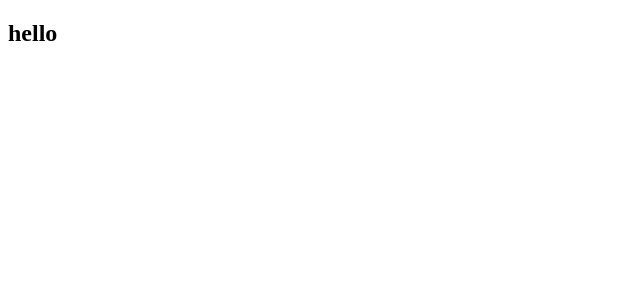
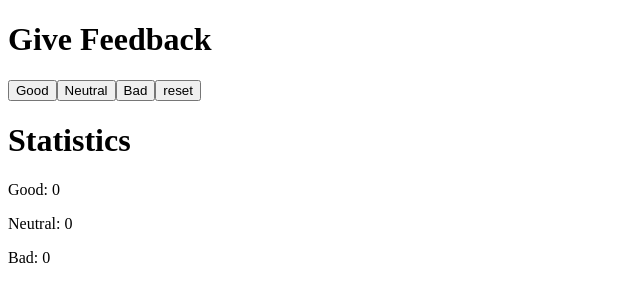
Before and after one commit to INKINSS/FullStackOpen-P1, a React (Vite) app: page / in a window 1280 px wide. Shown: the top 302 px of the page, without its empty margins (0-640 px from the left). Built offline with nearby package versions, Linux system fonts and the light colour scheme.

Commit message:
exercises 1.6 complete

```diff
--- a/src/App.jsx
+++ b/src/App.jsx
@@ -1,7 +1,50 @@
+import { useState } from "react";
+import Statistics from "./components/Statistics";
+import Title from "./components/Title";
+
 const App = () => {
 
+  const [value, setValue] = useState({
+    good: 0,
+    neutral: 0,
+    bad:0
+  });
+
+  const handleClickGood = () => {
+    setValue({...value, good: value.good + 1});
+  }
+
+  const handleClickNeutral = () => {
+    setValue({...value, neutral: value.neutral + 1});
+  }
+
+  const handleClickBad = () => {
+    setValue({...value, bad: value.bad + 1});
+  }
+
+  const handleReset = () => {
+    setValue({
+      good: 0,
+      neutral: 0,
+      bad: 0
+    });
+  }
+
   return (
-    <h2>hello</h2>
+    <main>
+      <Title title={'Give Feedback'} />
+      <div>
+        <button onClick={handleClickGood}>Good</button>
+        <button onClick={handleClickNeutral}>Neutral</button>
+        <button onClick={handleClickBad}>Bad</button>
+        <button onClick={handleReset}>reset</button>
+      </div>
+      <Title title={'Statistics'} />
+      <div>
+        <Statistics good={value.good} neutral={value.neutral} bad={value.bad} />
+      </div>
+
+    </main>
   );
 };
 
--- /dev/null
+++ b/src/components/ButtonFeedback.jsx
@@ -0,0 +1,5 @@
+const ButtonFeedback = ({ onClick, text }) => {
+  return <button onClick={onClick}>{text}</button>;
+};
+
+export default ButtonFeedback;
--- /dev/null
+++ b/src/components/Statistics.jsx
@@ -0,0 +1,12 @@
+
+const Statistics = ({good, neutral, bad}) => {
+  return (
+    <div>
+        <p>Good: {good}</p>
+        <p>Neutral: {neutral}</p>
+        <p>Bad: {bad} </p>
+    </div>
+  )
+}
+
+export default Statistics
--- /dev/null
+++ b/src/components/Title.jsx
@@ -0,0 +1,9 @@
+const Title = ({ title }) => {
+  return (
+    <div>
+      <h1>{title}</h1>
+    </div>
+  );
+};
+
+export default Title;
```
